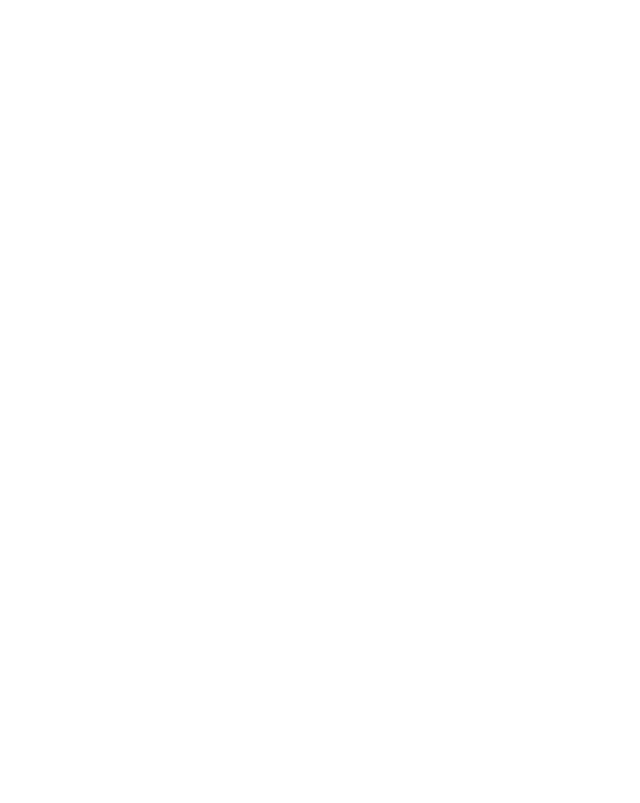
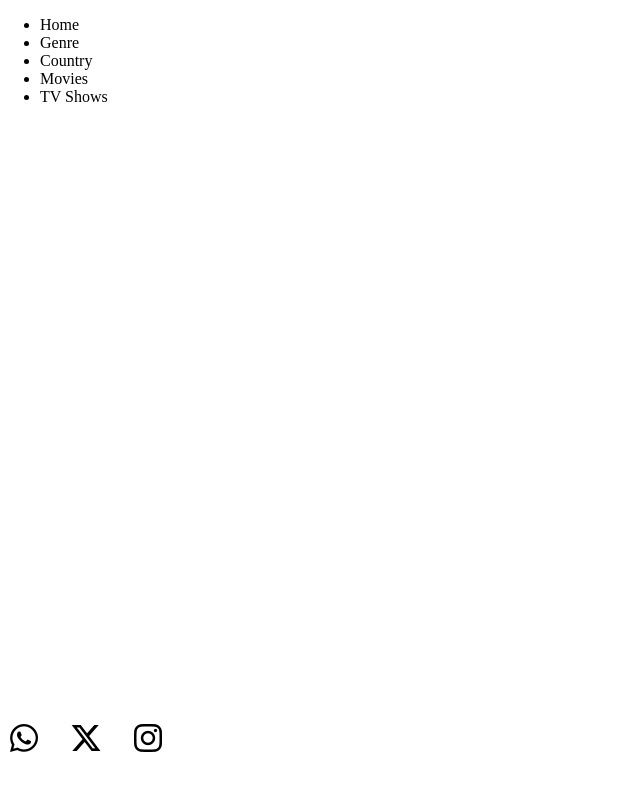
Before and after one commit to Bloom-Sayiorri/movie-app, a plain HTML site: page index.html in a window 1280 px wide. Shown: the whole page, without its empty margins (0-640 px from the left). Drawn offline with Linux system fonts and the light colour scheme.

Commit message:
created basic layout of the page

```diff
--- a/index.html
+++ b/index.html
@@ -3,13 +3,33 @@
 <head>
     <meta charset="UTF-8">
     <meta name="viewport" content="width=device-width, initial-scale=1.0">
-    <title>Document</title>
+    <title>Movie-App</title>
+    <link rel="stylesheet" href="style.css" />
     <link rel="stylesheet" href="https://cdnjs.cloudflare.com/ajax/libs/font-awesome/6.5.1/css/all.min.css" integrity="sha512-DTOQO9RWCH3ppGqcWaEA1BIZOC6xxalwEsw9c2QQeAIftl+Vegovlnee1c9QX4TctnWMn13TZye+giMm8e2LwA==" crossorigin="anonymous" referrerpolicy="no-referrer" />
 </head>
+<!-- <p><i class="fa-solid fa-book"></i> Library</p> -->
+<body>
+    <div class="main_div">
+        <nav class="navbar">
+            <ul>
+                <li class="nav_links">Home</li>
+                <li class="nav_links">Genre</li>
+                <li class="nav_links">Country</li>
+                <li class="nav_links">Movies</li>
+                <li class="nav_links">TV Shows</li>
+            </ul>
+        </nav>
 
-<body>
-    <div>
+        <div class="movies_section">
+        </div>
 
+        <footer class="footer">
+            <!-- <div class="socials"> -->
+                 <p class="whatsapp_icon"><i class="fa-brands fa-whatsapp"></i></p>
+                 <p class="twitter_icon"><i class="fa-brands fa-x-twitter"></i></i></p>
+                 <p class="instagram_icon"><i class="fa-brands fa-instagram"></i></p>
+            <!-- </div> -->
+        </footer>
     </div>
 </body>
 </html>
--- a/style.css
+++ b/style.css
@@ -0,0 +1,27 @@
+html, body{
+    margin: 0;
+    padding: 0;
+    box-sizing: border-box;
+    height: 100%;
+}
+
+.main_div {
+    height: 100%;
+}
+
+footer {
+    display: flex;
+    justify-content: center;
+    align-items: center;
+    position: absolute;
+    bottom: 0;
+    gap: 2rem;
+    font-size: 2rem;
+    padding: 10px;
+}
+
+/* .socials {
+    display: flex;
+    gap: 2rem;
+    font-size: 2rem;
+} */
```
